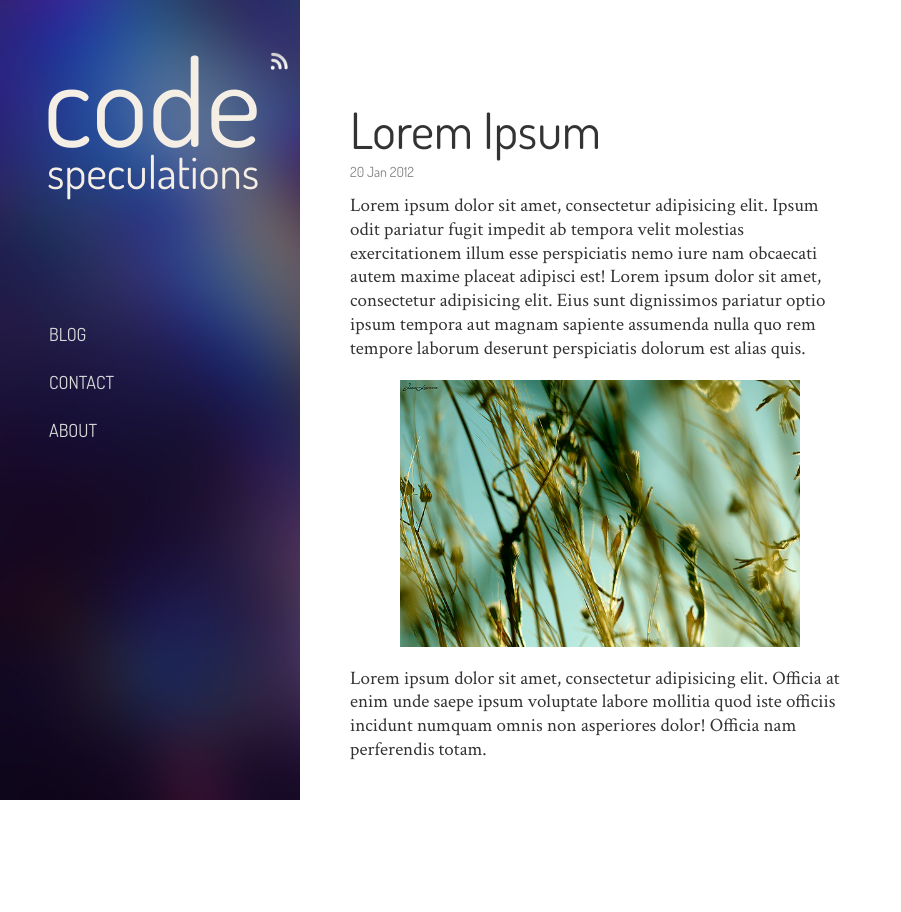
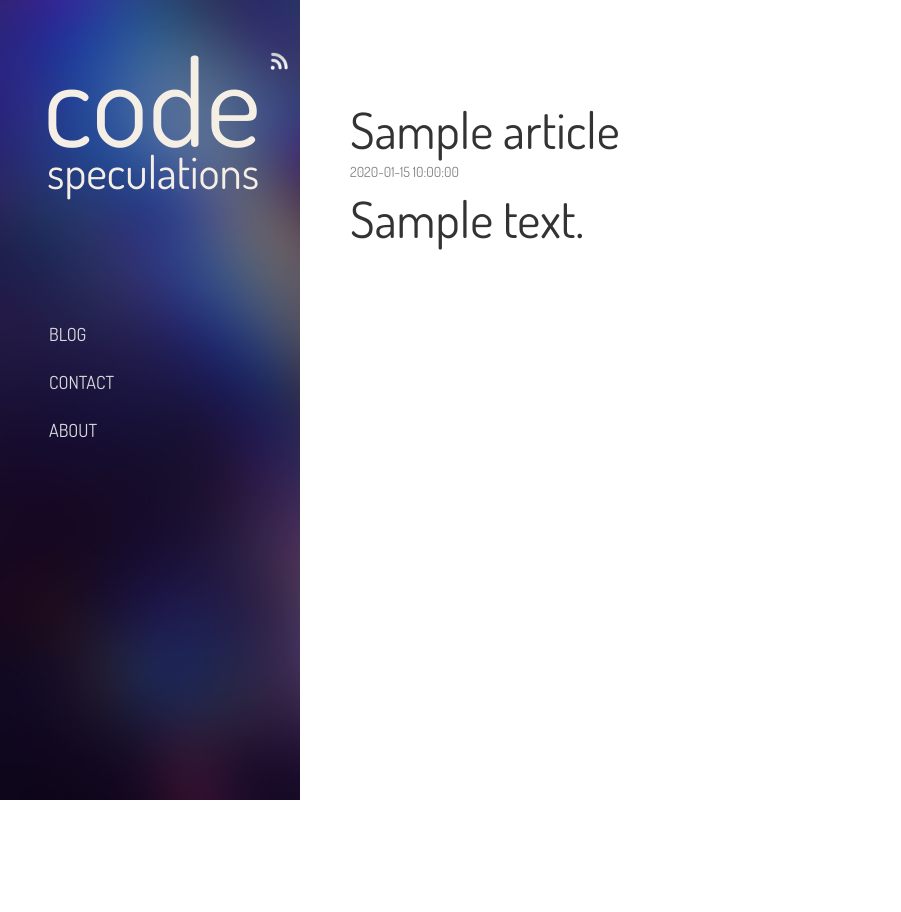
Before and after one commit to ana-balica/codee_blog, a Flask app: template blog/templates/article.html in a window 1280 px wide. Shown: the whole page, without its empty margins (0-901 px from the left). After the commit the page ends 800 px from the top, so only its background shows below. Run offline with Flask 2, Linux system fonts and the light colour scheme; the template is opened without the code that fills it: most values are stand-ins (such as "Sample title", 1, 10 or a date in 2020); parts of the project's set-up code (start-up, migrations or seed data) failed here and were passed over; some libraries are stand-ins or nearby versions.

Commit message:
single article page

```diff
--- a/blog/templates/article.html
+++ b/blog/templates/article.html
@@ -1,12 +1,10 @@
 {% extends "layout.html" %}
 {% block content %}
 <div class="article">
-  <h1>Lorem Ipsum</h1>
-  <div class="date">20 Jan 2012</div>
+  <h1>{{ article.title }}</h1>
+  <div class="date">{{ article.date }}</div>
   <div>
-    <p>Lorem ipsum dolor sit amet, consectetur adipisicing elit. Ipsum odit pariatur fugit impedit ab tempora velit molestias exercitationem illum esse perspiciatis nemo iure nam obcaecati autem maxime placeat adipisci est! Lorem ipsum dolor sit amet, consectetur adipisicing elit. Eius sunt dignissimos pariatur optio ipsum tempora aut magnam sapiente assumenda nulla quo rem tempore laborum deserunt perspiciatis dolorum est alias quis.</p>
-    <img src="img/image.jpg" width="400px">
-    <p>Lorem ipsum dolor sit amet, consectetur adipisicing elit. Officia at enim unde saepe ipsum voluptate labore mollitia quod iste officiis incidunt numquam omnis non asperiores dolor! Officia nam perferendis totam.</p>
+    {{ article.full_body|safe }}
   </div>
 </div>
 {% endblock %}
```
Also changed, not shown: blog/views.py (+8 -3 lines).
